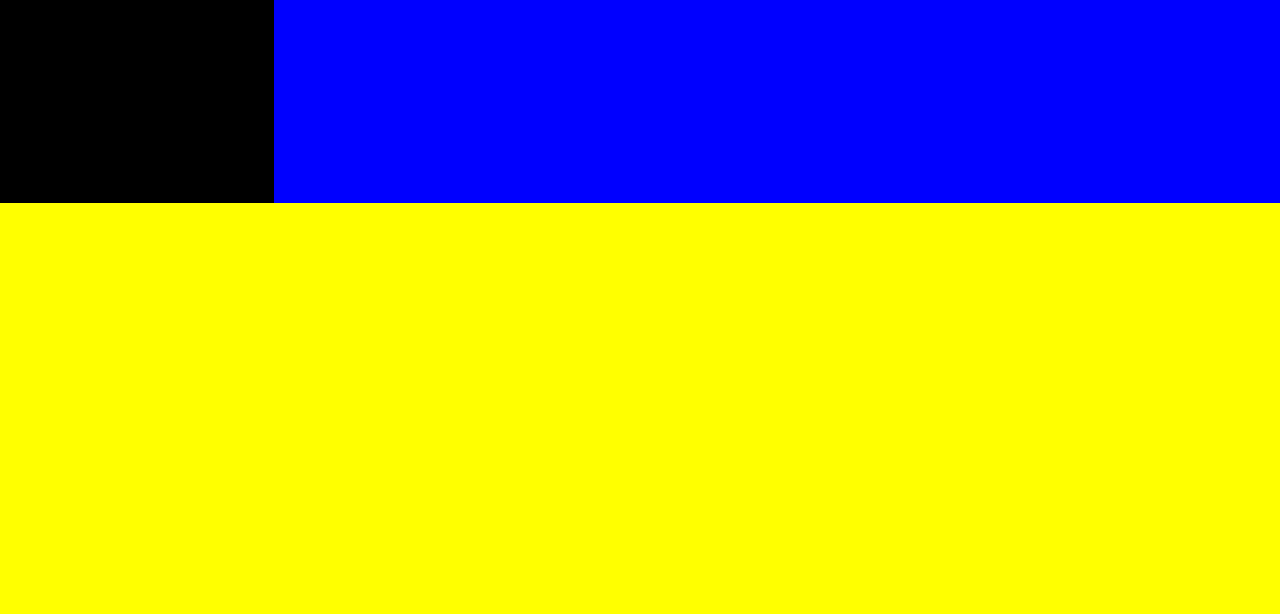
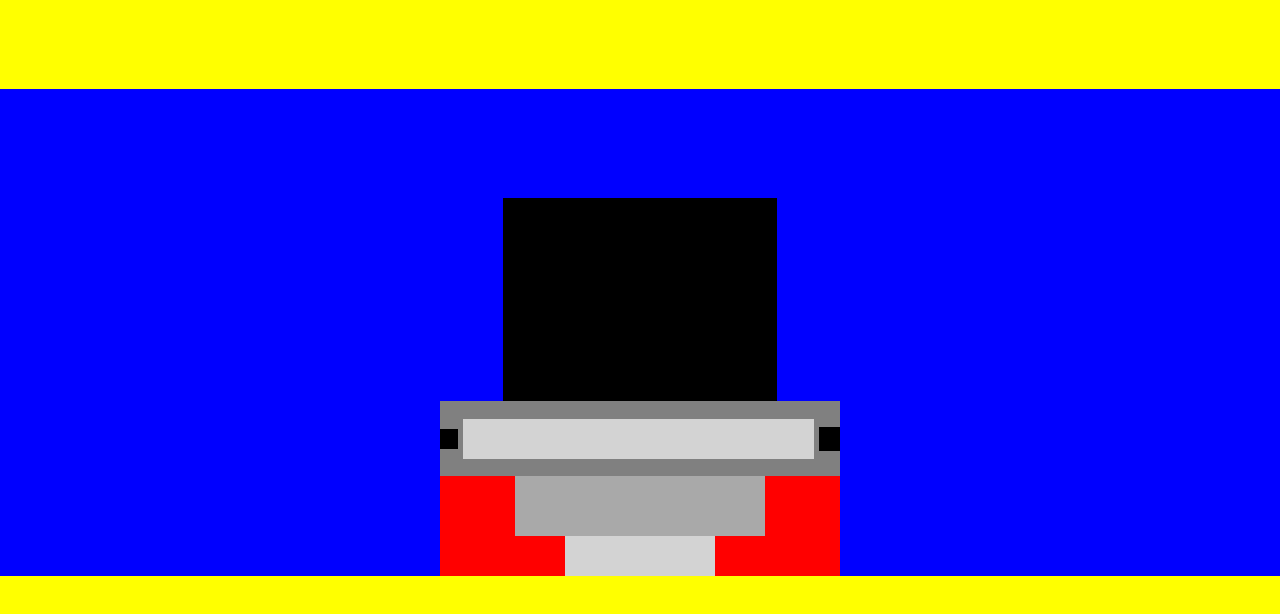
Before and after one commit to Gunzwarrior/css-test, a plain HTML site: page index.html in a window 1280 px wide. Drawn offline with Linux system fonts and the light colour scheme.

Commit message:
Learn more Flexbox and work on main content

```diff
--- a/index.html
+++ b/index.html
@@ -10,6 +10,16 @@
     <div id="logo-space">
         <div id="logo-image">
         </div>
+        <div id="search-zone">
+            <div id="search-bar">
+                <div id="glass"></div>
+                <div id="input"></div>
+                <div id="voice"></div>
+            </div>
+            <div id="buttons"></div>
+            <div id="language"></div>
+        </div>
+
     </div>
 
 </body>
--- a/styles.css
+++ b/styles.css
@@ -4,8 +4,10 @@ body {
 
 #logo-space {
     background-color: blue;
-    display: block;
-
+    display: flex;
+    margin-top: 89px;
+    flex-direction: column;
+    align-items: center;
 }
 
 #logo-image {
@@ -15,4 +17,55 @@ body {
     background-color: black;
     width: 272px;
     height: 201px;
+   margin-top: 109px;
 }
+
+#search-zone {
+    background-color: red;
+    display: flex;
+    flex-direction: column;
+    align-items: center;
+
+}
+
+#search-bar {
+    background-color: grey;
+    width: 400px;
+    height: 75px;
+    display: flex;
+    align-items: center;
+    justify-content: space-between;
+
+}
+
+#buttons {
+    background-color: darkgray;
+    width: 250px;
+    height: 60px;
+}
+
+#language {
+    background-color: lightgrey;
+    width: 150px;
+    height: 40px;
+}
+
+#glass {
+    background-color: black;
+    width: 20px;
+    height: 20px;
+    margin-right: 5px;
+}
+
+#input {
+    background-color: lightgrey;
+    height: 40px;
+    width: 100%;
+}
+
+#voice {
+    background-color: black;
+    width: 24px;
+    height: 24px;
+    margin-left: 5px;
+}
```
